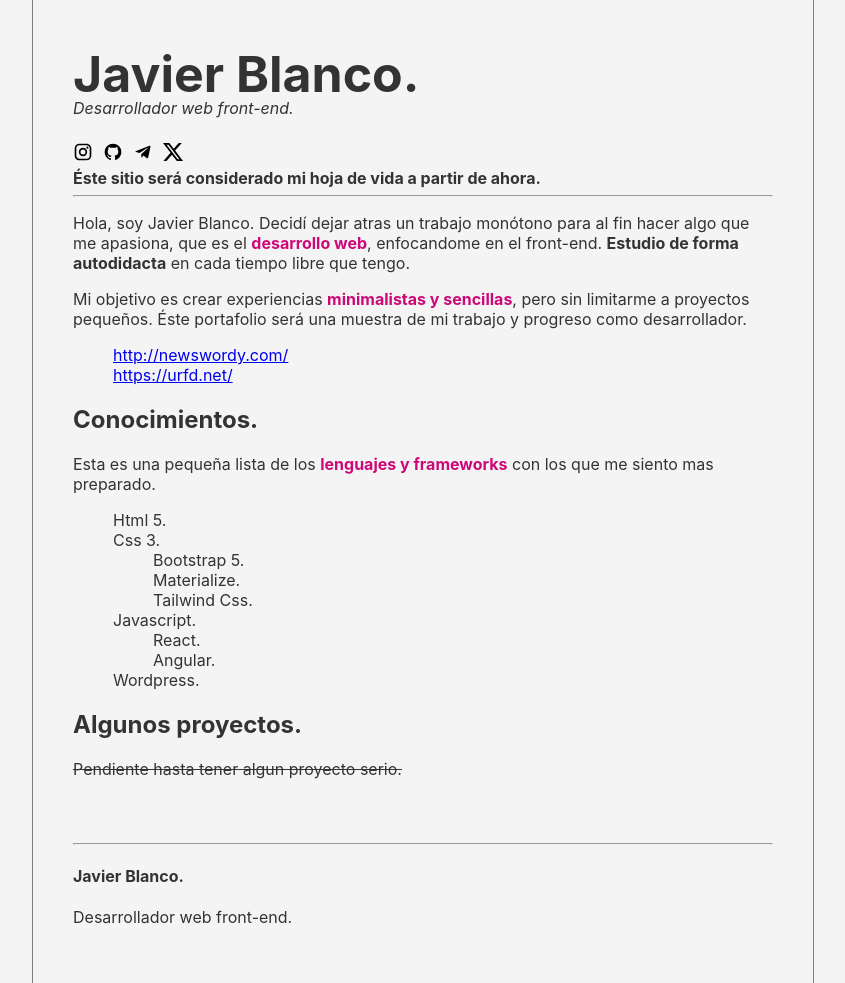
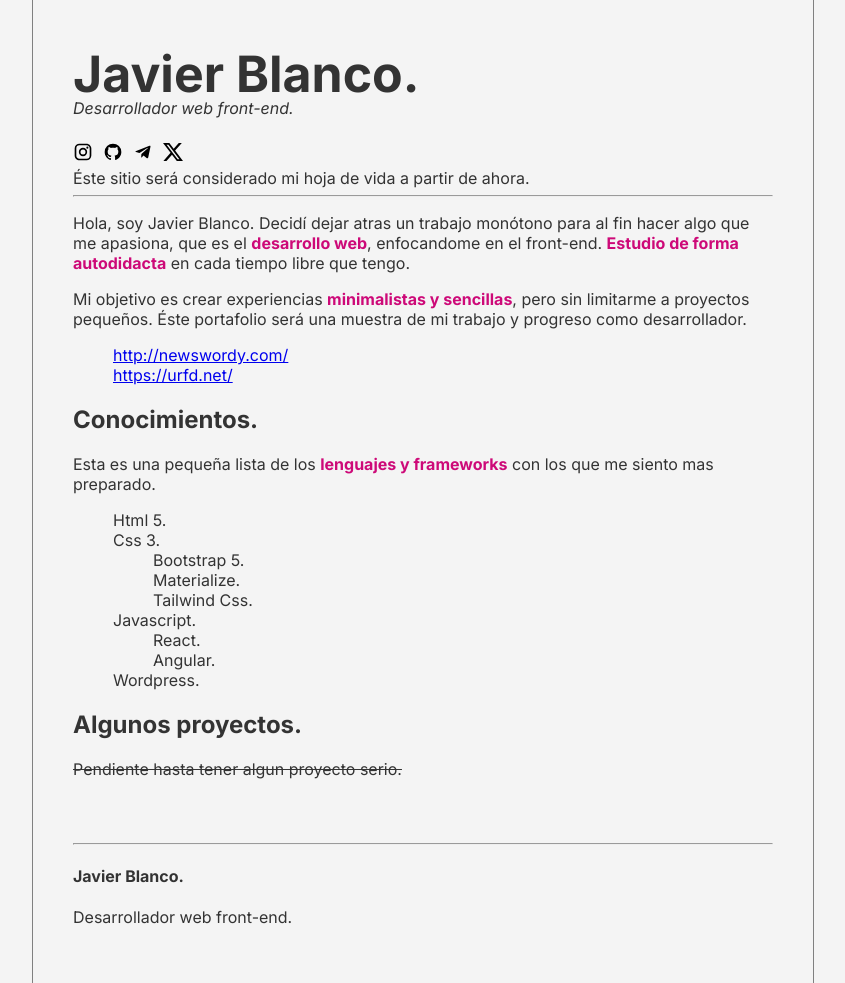
Before and after one commit to KeinBezil/keinbezi.github.io, a plain HTML site: page index.html in a window 1280 px wide. Shown: the whole page, without its empty margins (217-1062 px from the left). Drawn offline with Linux system fonts and the light colour scheme.

Commit message:
New commit

```diff
--- a/index.html
+++ b/index.html
@@ -3,6 +3,10 @@
 <head>
     <meta charset="UTF-8">
     <meta name="viewport" content="width=device-width, initial-scale=1.0">
+    <link rel="preconnect" href="https://fonts.googleapis.com">
+    <link rel="preconnect" href="https://fonts.gstatic.com" crossorigin>
+    <link href="https://fonts.googleapis.com/css2?family=Inter:ital,opsz,wght@0,14..32,100..900;1,14..32,100..900&display=swap" rel="stylesheet">
+
     <title>Javier Blanco - Portafolio.</title>
 
     <link rel="stylesheet" href="style.css">
@@ -19,7 +23,7 @@
                 <li><a href="https://t.me/FakeEccentric" target="_blank"><svg xmlns="http://www.w3.org/2000/svg" width="20" height="20" viewBox="0 0 24 24"><path d="M9.78 18.65l.28-4.23l7.68-6.92c.34-.31-.07-.46-.52-.19L7.74 13.3L3.64 12c-.88-.25-.89-.86.2-1.3l15.97-6.16c.73-.33 1.43.18 1.15 1.3l-2.72 12.81c-.19.91-.74 1.13-1.5.71L12.6 16.3l-1.99 1.93c-.23.23-.42.42-.83.42z" fill="#000000"/></svg></a></li>
                 <li><a href="https://x.com/___JaviJavi" target="_blank"><svg xmlns="http://www.w3.org/2000/svg" width="20" height="20" viewBox="0 0 16 16"><path fill="#000000" d="M12.6.75h2.454l-5.36 6.142L16 15.25h-4.937l-3.867-5.07l-4.425 5.07H.316l5.733-6.57L0 .75h5.063l3.495 4.633L12.601.75Zm-.86 13.028h1.36L4.323 2.145H2.865z"/></svg></a></li>
             </ul>
-            <p><b>Éste sitio será considerado mi hoja de vida a partir de ahora.</b></p>
+            <p>Éste sitio será considerado mi hoja de vida a partir de ahora.</p>
         </>
     </header>
     <hr>
--- a/style.css
+++ b/style.css
@@ -3,7 +3,7 @@ body {
     margin: auto;
     color: #333;
     background-color: #f4f4f4;
-    font-family: inter;
+    font-family: "Inter", sans-serif;
     border-left: 1px solid gray;
     border-right: 0.5px solid gray;
     padding: 40px;
@@ -32,3 +32,6 @@ ul{
 strong{
     color: #cd0978;
 }
+b{
+    color: #cd0978;
+}
```
